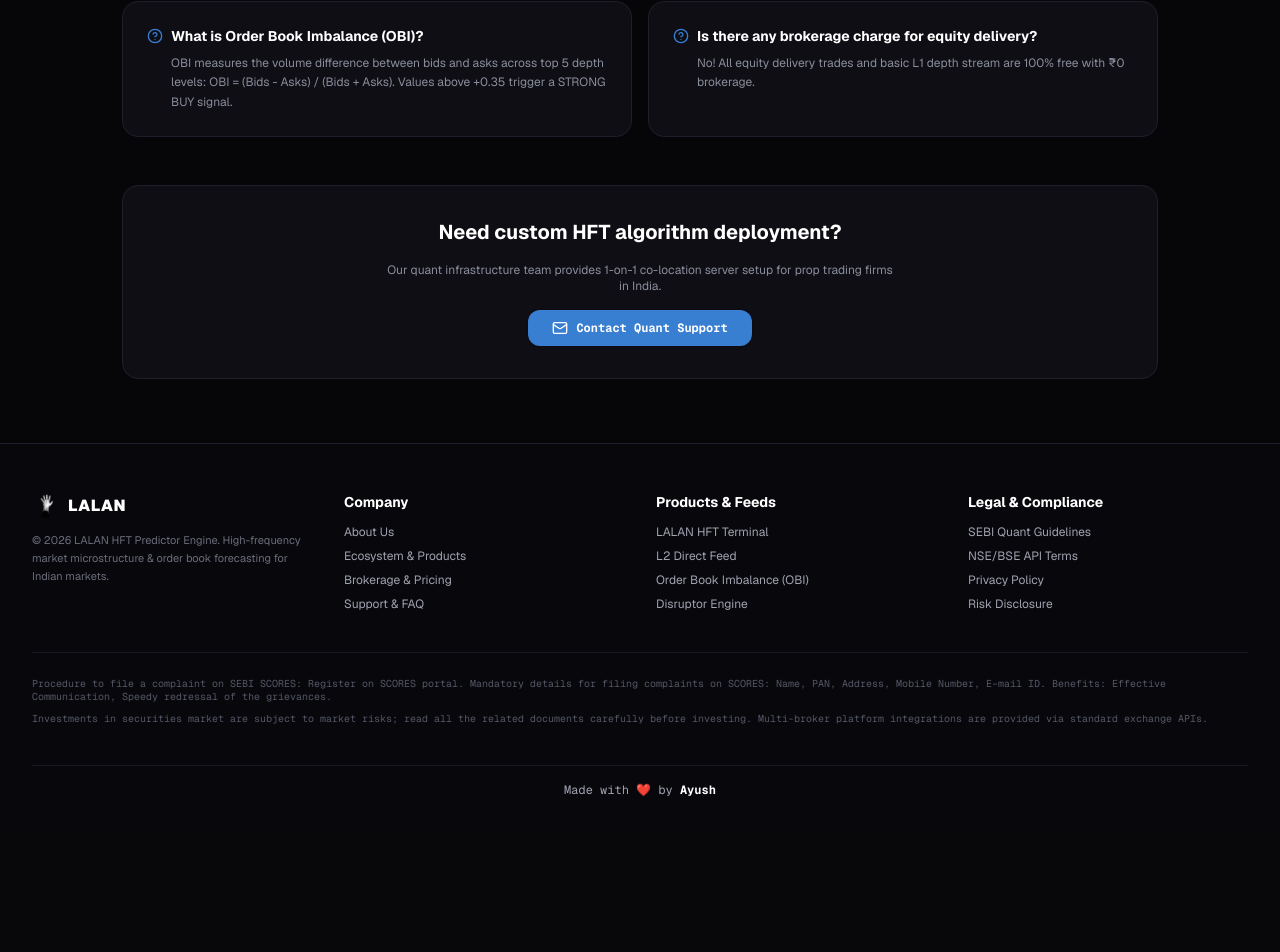
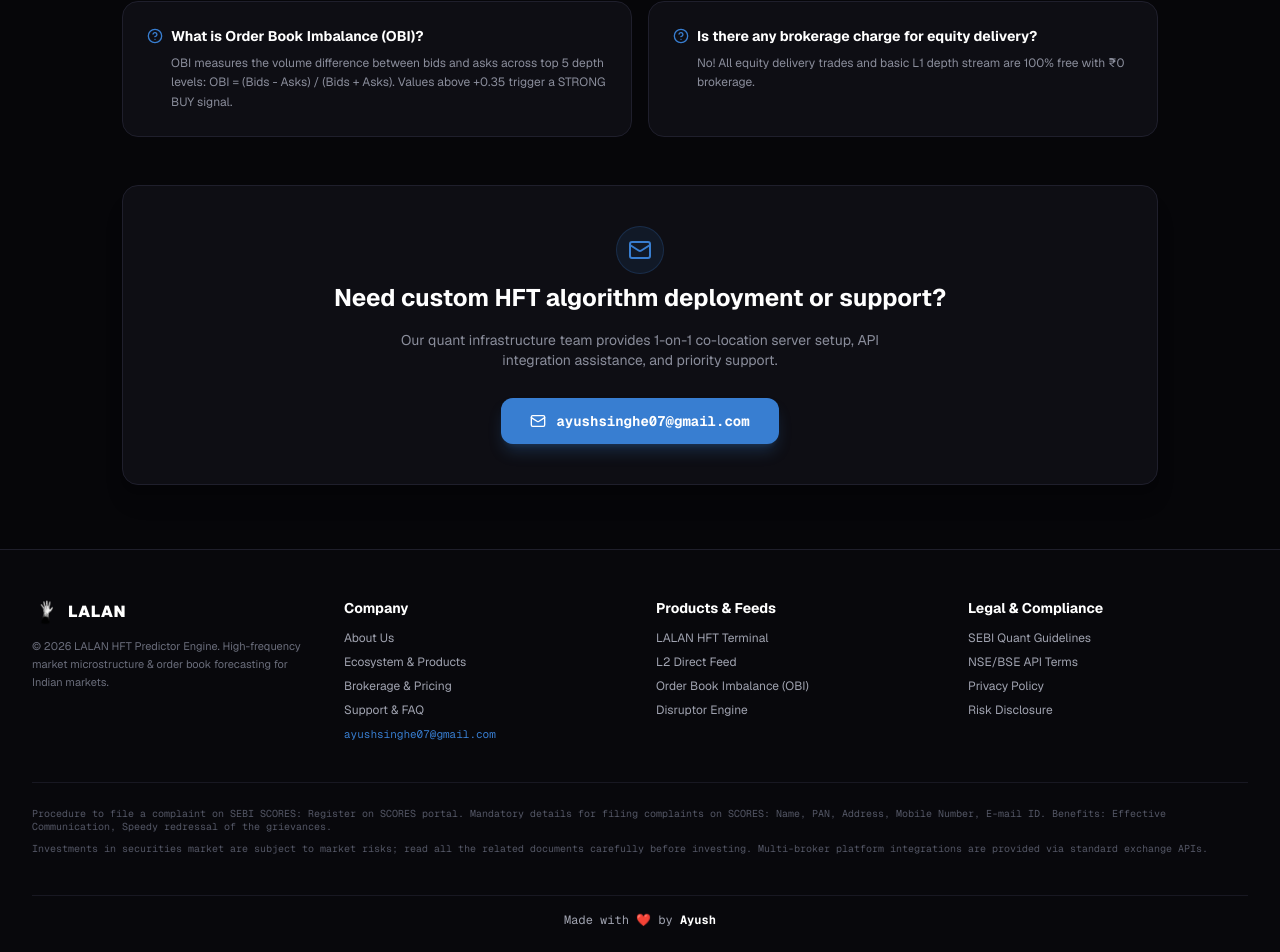
Before and after one commit to eayushsingh/hft-orderbook-predictor, a Next.js app in the folder hft-dashboard/: page /support in a window 1280 px wide. Shown: the part 555-1507 px from the top of the page. Before the commit the page ends 1385 px from the top, so only its background shows below. Built offline with nearby package versions, Linux system fonts and the light colour scheme.

Commit message:
feat(support): update official support email to ayushsinghe07@gmail.com

```diff
--- a/hft-dashboard/src/app/support/page.tsx
+++ b/hft-dashboard/src/app/support/page.tsx
@@ -71,18 +71,23 @@
         </div>
 
         {/* Direct Contact Banner */}
-        <div className="p-8 rounded-2xl bg-[#0e0e14] border border-[#1f1f2c] text-center space-y-4">
-          <h3 className="text-xl font-bold text-white">Need custom HFT algorithm deployment?</h3>
-          <p className="text-xs text-[#8a8d9b] max-w-lg mx-auto">
-            Our quant infrastructure team provides 1-on-1 co-location server setup for prop trading firms in India.
+        <div className="p-8 sm:p-10 rounded-2xl bg-[#0e0e14] border border-[#1f1f2c] text-center space-y-4 shadow-xl">
+          <div className="inline-flex items-center justify-center w-12 h-12 rounded-full bg-[#387ed1]/10 border border-[#387ed1]/20 text-[#387ed1] mb-2">
+            <Mail className="h-6 w-6" />
+          </div>
+          <h3 className="text-xl sm:text-2xl font-bold text-white">Need custom HFT algorithm deployment or support?</h3>
+          <p className="text-xs sm:text-sm text-[#8a8d9b] max-w-lg mx-auto">
+            Our quant infrastructure team provides 1-on-1 co-location server setup, API integration assistance, and priority support.
           </p>
-          <a
-            href="mailto:support@lalan-hft.internal"
-            className="inline-flex items-center space-x-2 bg-[#387ed1] text-white font-mono text-xs font-bold px-6 py-2.5 rounded-xl shadow"
-          >
-            <Mail className="h-4 w-4" />
-            <span>Contact Quant Support</span>
-          </a>
+          <div className="pt-3 flex flex-col sm:flex-row items-center justify-center gap-3">
+            <a
+              href="mailto:ayushsinghe07@gmail.com"
+              className="inline-flex items-center space-x-2.5 bg-[#387ed1] hover:bg-[#306ec0] text-white font-mono text-xs sm:text-sm font-bold px-7 py-3 rounded-xl shadow-lg shadow-[#387ed1]/25 transition-all border border-[#387ed1]/40"
+            >
+              <Mail className="h-4 w-4 text-white" />
+              <span>ayushsinghe07@gmail.com</span>
+            </a>
+          </div>
         </div>
       </main>
 
--- a/hft-dashboard/src/components/LalanSiteFooter.tsx
+++ b/hft-dashboard/src/components/LalanSiteFooter.tsx
@@ -30,6 +30,7 @@
               <li><Link href="/products" className="hover:text-white transition-colors">Ecosystem &amp; Products</Link></li>
               <li><Link href="/pricing" className="hover:text-white transition-colors">Brokerage &amp; Pricing</Link></li>
               <li><Link href="/support" className="hover:text-white transition-colors">Support &amp; FAQ</Link></li>
+              <li><a href="mailto:ayushsinghe07@gmail.com" className="text-[#387ed1] hover:underline transition-colors font-mono text-[11px]">ayushsinghe07@gmail.com</a></li>
             </ul>
           </div>
 
```
